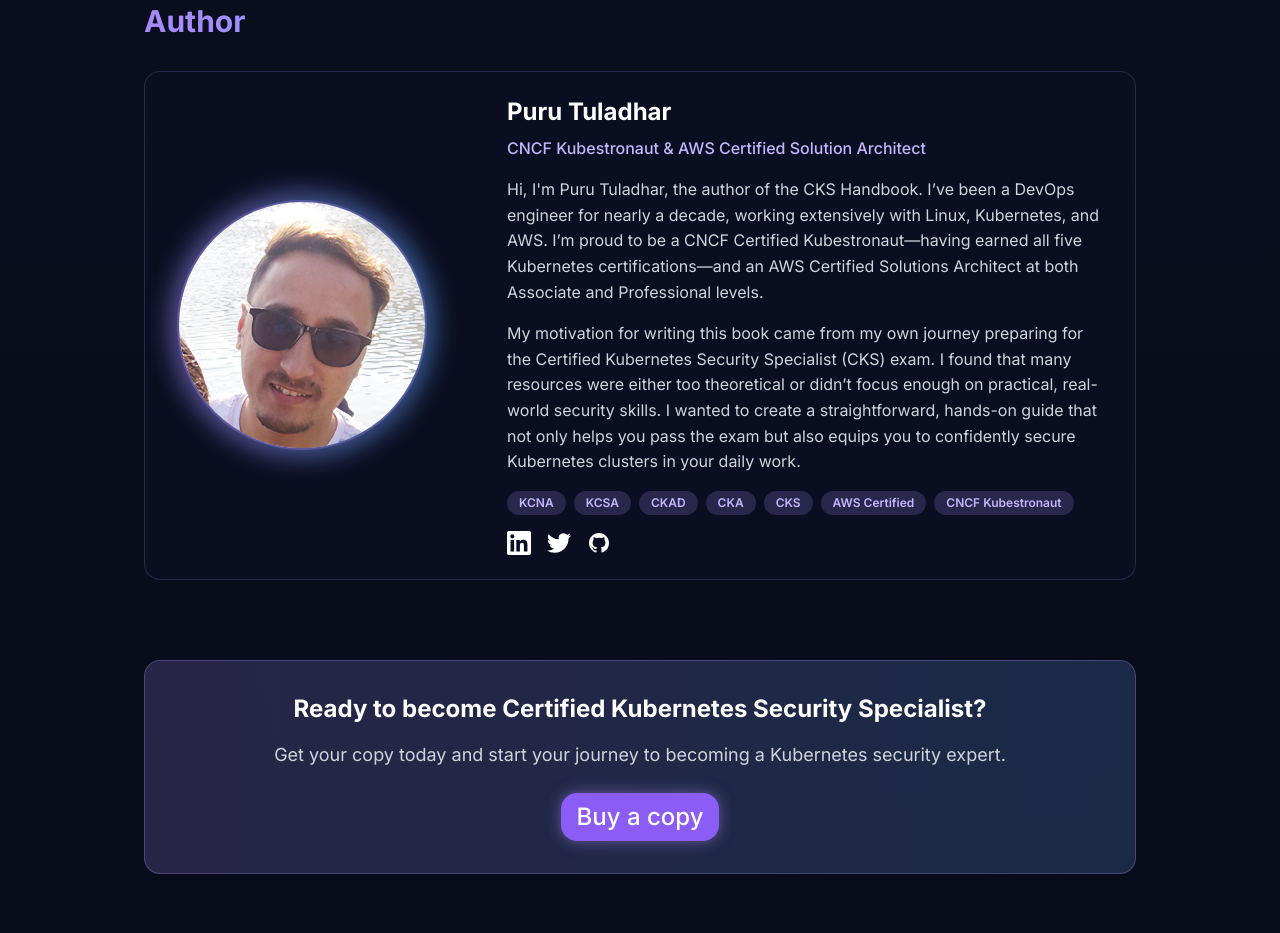
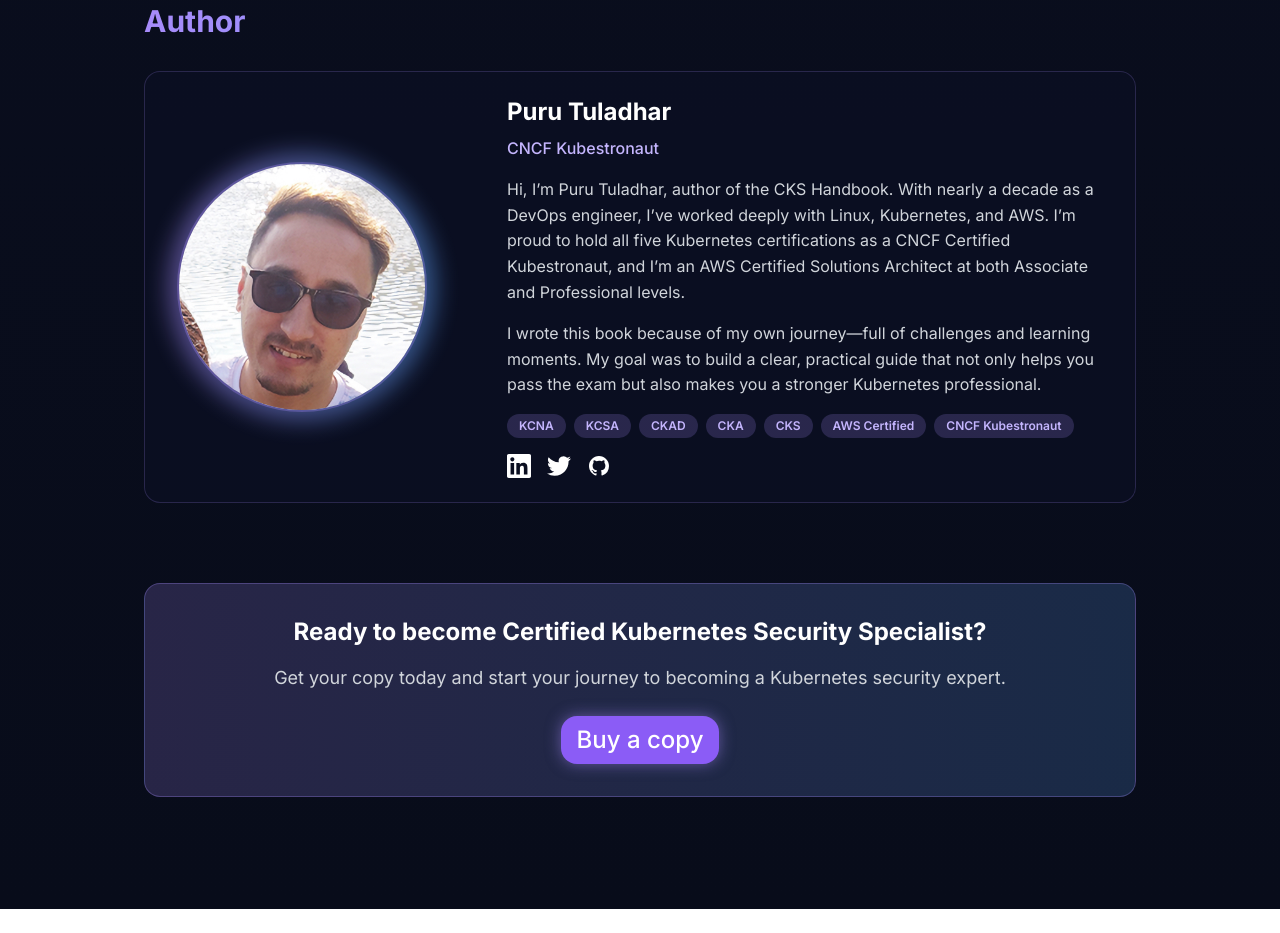
Before and after one commit to tuladhar/cks-handbook-website, a Next.js app: page / in a window 1280 px wide. Shown: the part 2940-3873 px from the top of the page. After the commit the page ends 3849 px from the top, so only its background shows below. Built offline with nearby package versions, Linux system fonts and the light colour scheme.

Commit message:
Update bio

```diff
--- a/app/page.tsx
+++ b/app/page.tsx
@@ -231,15 +231,15 @@ export default function Home() {
               </div>
               <div className="md:col-span-2 p-6">
                 <h3 className="text-2xl font-bold text-white mb-2">Puru Tuladhar</h3>
-                <p className="text-purple-light font-medium mb-4">CNCF Kubestronaut & AWS Certified Solution Architect</p>
+                <p className="text-purple-light font-medium mb-4">CNCF Kubestronaut</p>
 
                 <div className="space-y-4 text-gray-300">
                   <p>
-                    Hi, I'm Puru Tuladhar, the author of the CKS Handbook. I’ve been a DevOps engineer for nearly a decade, working extensively with Linux, Kubernetes, and AWS. I’m proud to be a CNCF Certified Kubestronaut—having earned all five Kubernetes certifications—and an AWS Certified Solutions Architect at both Associate and Professional levels.
+                    Hi, I’m Puru Tuladhar, author of the CKS Handbook. With nearly a decade as a DevOps engineer, I’ve worked deeply with Linux, Kubernetes, and AWS. I’m proud to hold all five Kubernetes certifications as a CNCF Certified Kubestronaut, and I’m an AWS Certified Solutions Architect at both Associate and Professional levels.
                   </p>
 
                   <p>
-                    My motivation for writing this book came from my own journey preparing for the Certified Kubernetes Security Specialist (CKS) exam. I found that many resources were either too theoretical or didn’t focus enough on practical, real-world security skills. I wanted to create a straightforward, hands-on guide that not only helps you pass the exam but also equips you to confidently secure Kubernetes clusters in your daily work.
+                    I wrote this book because of  <a href="linkedin.com/pulse/how-2-failure-turned-success-my-cks-exam-experience-puru-tuladhar-oniif/" target="_blank">my own journey</a>—full of challenges and learning moments. My goal was to build a clear, practical guide that not only helps you pass the exam but also makes you a stronger Kubernetes professional.
                   </p>
 
                   <div className="flex flex-wrap gap-2 mt-6">
```
